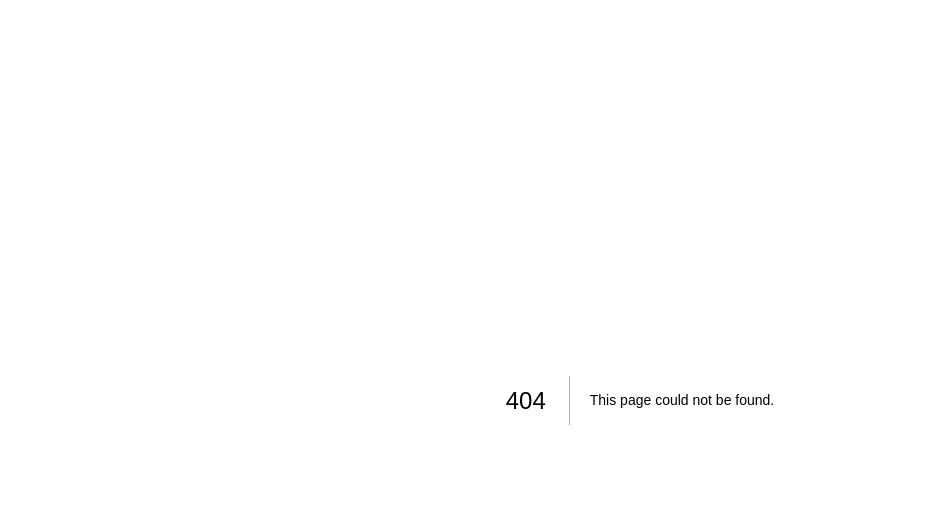
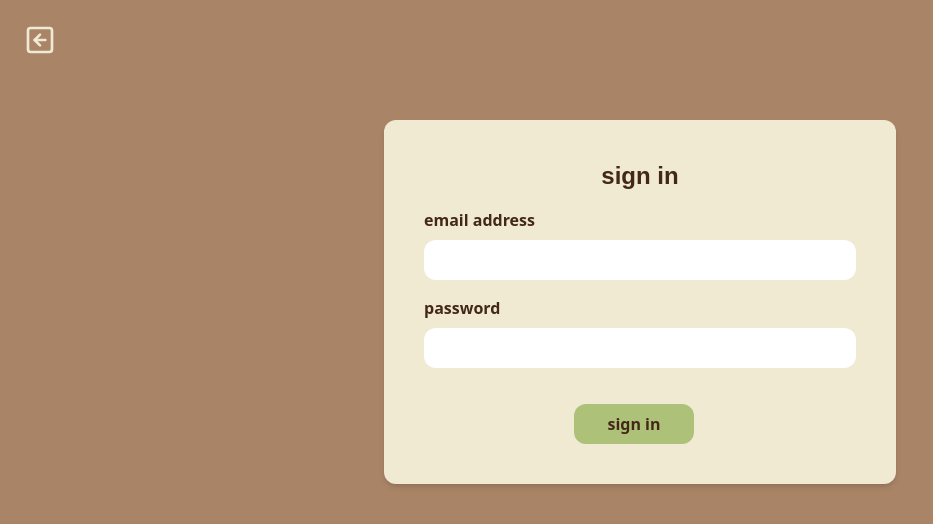
Before and after one commit to amymaney/iced-coffee-ranking-app, a Next.js app: page /api/auth/signin in a window 1280 px wide. Before the commit this address had no page. Shown: the top 524 px of the page, without its empty margins (0-933 px from the left). Built offline with nearby package versions, Linux system fonts and the light colour scheme; no server answers.

Commit message:
added log in and log out functionality

```diff
--- a/package.json
+++ b/package.json
@@ -17,6 +17,7 @@
     "@tailwindcss/typography": "^0.0.0-insiders.0339c42",
     "lucide-react": "^0.482.0",
     "next": "15.2.2",
+    "next-auth": "^4.24.11",
     "react": "^19.0.0",
     "react-dom": "^19.0.0"
   },
--- /dev/null
+++ b/src/app/SessionProviderWrapper.tsx
@@ -0,0 +1,14 @@
+"use client";
+
+import { SessionProvider } from "next-auth/react";
+import type { ReactNode } from "react";
+
+interface Props {
+  children: ReactNode;
+}
+
+const SessionProviderWrapper = ({ children }: Props) => {
+  return <SessionProvider>{children}</SessionProvider>;
+};
+
+export default SessionProviderWrapper;
--- /dev/null
+++ b/src/app/api/auth/[...nextauth]/route.ts
@@ -0,0 +1,59 @@
+import NextAuth from "next-auth";
+import CredentialsProvider from "next-auth/providers/credentials";
+import { JWT } from "next-auth/jwt"; // Importing the JWT type from NextAuth
+import { User } from "next-auth";  // Importing the User type from NextAuth
+import { SessionStrategy } from "next-auth";  // Importing SessionStrategy
+import { authenticateUser } from "@/lib/auth"; // ✅ Only import, don't redefine
+
+export const authOptions = {
+  providers: [
+    CredentialsProvider({
+      name: "Credentials",
+      credentials: {
+        email: { label: "Email", type: "email" },
+        password: { label: "Password", type: "password" },
+      },
+      async authorize(credentials) {
+        const { email, password } = credentials || {};
+        if (!email || !password) {
+          return null;
+        }
+
+        const user = await authenticateUser(email, password);
+
+        if (user) {
+          return {
+            id: String(user.id), // Ensure the `id` is a string
+            email: user.email,
+          };
+        } else {
+          return null;
+        }
+      },
+    }),
+  ],
+  pages: {
+    signIn: "/auth/signin", // Custom sign-in page path
+  },
+  session: {
+    strategy: "jwt" as SessionStrategy, // Ensuring the strategy is typed correctly
+  },
+  callbacks: {
+    async jwt({ token, user }: { token: JWT; user?: User }) {
+      if (user) {
+        token.id = user.id;
+        token.email = user.email;
+      }
+      return token;
+    },
+    async session({ session, token }: { session: any; token: JWT }) {
+      session.id = token.id;
+      session.email = token.email;
+      return session;
+    },
+  },
+};
+
+const handler = NextAuth(authOptions);
+
+export { handler as GET, handler as POST };
--- /dev/null
+++ b/src/app/api/auth/signin/page.tsx
@@ -0,0 +1,81 @@
+"use client";
+import { useState, useEffect } from "react";
+import { SquareArrowLeft } from "lucide-react";
+import { useRouter } from "next/navigation";
+import { useSession, signIn } from "next-auth/react";
+
+export default function SignInPage(){
+  const router = useRouter();
+  const [email, setEmail] = useState<string>("");
+  const [password, setPassword] = useState<string>("");
+  const [error, setError] = useState<string>("");
+  const {data: session} = useSession();
+
+  // Redirects if user already signed in
+  useEffect(() => {
+    if (session) {
+      router.push("/"); // Redirect to home after signing in
+    }
+  }, [session, router]);
+
+  const handleSignIn = async (e: React.FormEvent) => {
+    e.preventDefault();
+    const res = await signIn('credentials', {
+      redirect: false,
+      email,
+      password,
+    });
+
+    if(res?.error){
+      setError("Invalid credentials, please try again.");
+    }
+    else{
+      router.push('/');
+    }
+  };
+
+  return(
+    <div className="min-h-screen bg-[#a98467] relative flex flex-col">
+      <div className="absolute top-6 left-6 z-10">
+        <SquareArrowLeft
+          onClick={() => router.push("/")}
+          className="cursor-pointer w-8 h-8 text-[#f0ead2]"
+        />
+      </div>
+      <div className="w-full max-w-lg mx-auto p-10 bg-[#f0ead2] shadow-md mt-30 rounded-xl">
+          <h1 className="text-2xl font-bold mb-4 text-center text-[#432818]">sign in</h1>
+          <form className="space-y-4" onSubmit={handleSignIn}>
+              <div>
+                  <label htmlFor="email" className="block text-md font-medium font-semibold text-[#432818] mb-2">email address</label>
+                  <input
+                    type="text"
+                    name="login-email"
+                    className="w-full p-2 rounded-xl bg-white placeholder:text-sm"
+                    placeholder=""
+                    onChange={(e)=>setEmail(e.target.value)}
+                    value={email}
+                    required
+                  />
+              </div>
+              <div>
+                  <label htmlFor="password" className="block text-md font-medium font-semibold text-[#432818] mb-2">password</label>
+                  <input
+                    type="text"
+                    name="login-password"
+                    className="w-full p-2 rounded-xl bg-white placeholder:text-sm mb-5"
+                    placeholder=""
+                    value={password}
+                    onChange={(e)=>setPassword(e.target.value)}
+                    required
+                  />
+              </div>
+              {error && <p className="text-[#991218] text-center">{error}</p>}
+              <button type="submit" className="bg-[#adc178] text-[#432818] px-4 py-2 font-semibold rounded-xl w-30 ml-37.5 cursor-pointer">
+                sign in
+              </button>
+          </form>
+      </div>
+    </div>
+
+  )
+}
--- a/src/app/layout.tsx
+++ b/src/app/layout.tsx
@@ -1,7 +1,7 @@
 import type { Metadata } from "next";
 import { Geist, Geist_Mono } from "next/font/google";
-
-import './styles/globals.css';
+import "./styles/globals.css";
+import SessionProviderWrapper from "./SessionProviderWrapper";
 
 const geistSans = Geist({
   variable: "--font-geist-sans",
@@ -12,7 +12,6 @@ const geistMono = Geist_Mono({
   variable: "--font-geist-mono",
   subsets: ["latin"],
 });
-
 
 export const metadata: Metadata = {
   title: "Iced Coffee Ranker",
@@ -29,7 +28,7 @@ export default function RootLayout({
       <body
         className={`${geistSans.variable} ${geistMono.variable} antialiased`}
       >
-        {children}
+        <SessionProviderWrapper>{children}</SessionProviderWrapper>
       </body>
     </html>
   );
--- a/src/app/page.tsx
+++ b/src/app/page.tsx
@@ -3,33 +3,78 @@
 import React from "react";
 import { coffeeShops } from "./data/coffeeShops";
 import CoffeeShopComponent from "./components/CoffeeShop";
-import Link from "next/link";
 import { useRouter } from "next/navigation";
+import { useSession, signOut } from "next-auth/react";
+import { LogOut } from "lucide-react";
 
 const Page: React.FC = () => {
   const router = useRouter();
-  return(
-    <>
-      <div className="min-h-screen bg-[#a98467] relative flex flex-col">
-        <div className="w-full max-w-xl mx-auto p-10 bg-[#f0ead2] shadow-md mt-20 rounded-lg">
-          <h1 className="text-4xl font-semibold text-center mb-6 text-[#432818]">london iced coffees</h1>
+  const { data: session, status } = useSession();
+
+  // If status is "loading", show a loading state
+  if (status === "loading") {
+    return <p>Loading...</p>;
+  }
+
+  // If there's no session (i.e., the user is not logged in)
+  const isLoggedIn = !!session;
+
+  return (
+    <div className="min-h-screen bg-[#a98467] relative flex flex-col">
+      {/* Display this section only if user is logged in */}
+      {isLoggedIn && (
+        <div className="flex justify-between items-center mt-4 ml-8 mr-10">
+          <div className="text-lg font-bold pr-4 pt-0.25 text-[#f0ead2]">
+            <h2>{session.user?.email}</h2>
+          </div>
+
+          <div
+            className="flex flex-row text-[#f0ead2] cursor-pointer w"
+            onClick={() => signOut()} // Log out the user
+          >
+            <h2 className="text-lg font-bold pr-4 pt-0.25">sign out</h2>
+            <LogOut className="w-8 h-8" />
+          </div>
+        </div>
+      )}
+
+      {/* Main content area */}
+      <div className="w-full max-w-xl mx-auto p-10 bg-[#f0ead2] shadow-md mt-10 rounded-xl flex flex-col items-center justify-center">
+        <h1 className="text-4xl font-semibold text-center mb-5 text-[#432818]">
+          london iced coffees
+        </h1>
+        <h2 className="text-[#582f0e] mb-5">
+          sign in to view your iced coffees and log a new one
+        </h2>
+
+        {/* Show 'Log a new iced coffee' button only if logged in */}
+        {isLoggedIn && (
           <button
-            onClick={() => router.push("/newCoffee")}
-            className="bg-[#adc178] text-[#432818] px-4 py-2 font-semibold rounded w-60 cursor-pointer block mx-auto"
+            onClick={() => router.push("/pages/newCoffee")}
+            className="bg-[#adc178] text-[#432818] px-4 py-2 font-semibold rounded-xl w-60 cursor-pointer block mx-auto"
           >
             log a new iced coffee
           </button>
-        </div>
+        )}
 
-          <div className="mb-20">
-            {coffeeShops.map((coffeeShop)=>(
-              <CoffeeShopComponent key={coffeeShop.id} coffeeShop={coffeeShop} />
-            ))}
-          </div>
+        {/* Show 'Sign In' button if user is not logged in */}
+        {!isLoggedIn && (
+          <button
+            onClick={() => router.push("/api/auth/signin")}
+            className="bg-[#adc178] text-[#432818] px-4 py-2 font-semibold rounded-xl w-60 cursor-pointer block mx-auto mt-3"
+          >
+            sign in
+          </button>
+        )}
+      </div>
 
+      {/* Display coffee shop list */}
+      <div className="mb-20">
+        {coffeeShops.map((coffeeShop) => (
+          <CoffeeShopComponent key={coffeeShop.id} coffeeShop={coffeeShop} />
+        ))}
       </div>
-    </>
-
+    </div>
   );
 };
 
--- a/src/app/newCoffee/page.tsx
+++ b/src/app/pages/newCoffee/page.tsx
@@ -1,11 +1,25 @@
 "use client";
 import { useState, useEffect } from "react";
-import StarRating from "../components/StarRater";
+import StarRating from "../../components/StarRater";
 import { SquareArrowLeft } from "lucide-react";
 import { useRouter } from "next/navigation";
+import { useSession, signOut } from "next-auth/react";
+import { LogOut } from "lucide-react";
 
 export default function NewIcedCoffee(){
   const router = useRouter();
+    const { data: session, status } = useSession();
+
+    // If status is "loading", show a loading state
+    if (status === "loading") {
+      return <p>Loading...</p>;
+    }
+
+    useEffect(() => {
+      if (!session) {
+        router.push("/"); // Redirect to home after signing in
+      }
+    }, [session, router]);
 
     const [coffee, setCoffee] = useState({
         name:"",
@@ -48,14 +62,24 @@ export default function NewIcedCoffee(){
 
     return(
       <div className="min-h-screen bg-[#a98467] relative flex flex-col">
-        <div className="absolute top-6 left-6 z-10">
-          <SquareArrowLeft
-            onClick={() => router.push("/")}
-            className="cursor-pointer w-8 h-8 text-[#f0ead2]"
-          />
+        <div className="flex justify-between items-center mt-4 ml-8 mr-10">
+          <div className="text-lg font-bold pr-4 pt-0.25 text-[#f0ead2]">
+            <SquareArrowLeft
+              onClick={() => router.push("/")}
+              className="cursor-pointer w-8 h-8 text-[#f0ead2] mt-2"
+            />
+          </div>
+
+          <div
+            className="flex flex-row text-[#f0ead2] cursor-pointer w"
+            onClick={() => signOut()} // Log out the user
+          >
+            <h2 className="text-lg font-bold pr-4 pt-0.25">sign out</h2>
+            <LogOut className="w-8 h-8" />
+          </div>
         </div>
 
-        <div className="w-full max-w-lg mx-auto p-10 bg-[#f0ead2] shadow-md mt-30 rounded-lg">
+        <div className="w-full max-w-lg mx-auto p-10 bg-[#f0ead2] shadow-md mt-10 rounded-xl">
           <h1 className="text-2xl font-bold mb-4 text-center text-[#432818]">new iced coffee</h1>
           <form onSubmit={handleSubmit} className="space-y-4">
             <div>
@@ -63,7 +87,7 @@ export default function NewIcedCoffee(){
               <input
                 type="text"
                 name="name"
-                className="w-full p-2 rounded-lg bg-white placeholder:text-sm"
+                className="w-full p-2 rounded-xl bg-white placeholder:text-sm"
                 placeholder="iced pistachio latte"
                 value={coffee.name}
                 onChange={handleChange}
@@ -75,7 +99,7 @@ export default function NewIcedCoffee(){
               <input
                 type="text"
                 name="shop"
-                className="w-full p-2 bg-white rounded-lg placeholder:text-sm"
+                className="w-full p-2 bg-white rounded-xl placeholder:text-sm"
                 placeholder="the big bean"
                 value={coffee.shop}
                 onChange={handleChange}
@@ -87,7 +111,7 @@ export default function NewIcedCoffee(){
               <input
                 type="text"
                 name="price"
-                className="w-full p-2 bg-white rounded-lg placeholder:text-sm"
+                className="w-full p-2 bg-white rounded-xl placeholder:text-sm"
                 placeholder="4.99"
                 value={coffee.price}
                 onChange={handleChange}
@@ -107,13 +131,13 @@ export default function NewIcedCoffee(){
               <label className="block text-md font-medium font-semibold text-[#432818] mb-2">review</label>
               <textarea
                 name="review"
-                className="w-full p-2 bg-white rounded-lg placeholder:text-sm"
+                className="w-full p-2 bg-white rounded-xl placeholder:text-sm"
                 placeholder="your thoughts on this iced coffee..."
                 value={coffee.description}
                 onChange={handleChange}
               />
             </div>
-            <button type="submit" className="bg-[#adc178] text-[#432818] px-4 py-2 font-semibold rounded w-full">
+            <button type="submit" className="bg-[#adc178] text-[#432818] px-4 py-2 font-semibold rounded-xl w-full cursor-pointer">
               submit
             </button>
           </form>
--- /dev/null
+++ b/src/lib/auth.ts
@@ -0,0 +1,12 @@
+export async function authenticateUser(email: string, password: string) {
+    const users = [
+      { id: "1", email: "amymaneyshaw@hotmail.com", password: "password123" }, // Dummy user
+    ];
+
+    // Find user in fake database
+    const user = users.find((u) => u.email === email && u.password === password);
+
+    if (!user) return null;
+
+    return { id: user.id, email: user.email };
+  }
```
Also changed, not shown: src/app/components/CoffeeShop.tsx (+1 -26 lines), src/app/components/IcedCoffeeCard.tsx (+0 -7 lines), 1 other file (tests, documents, lock files or other folders).
